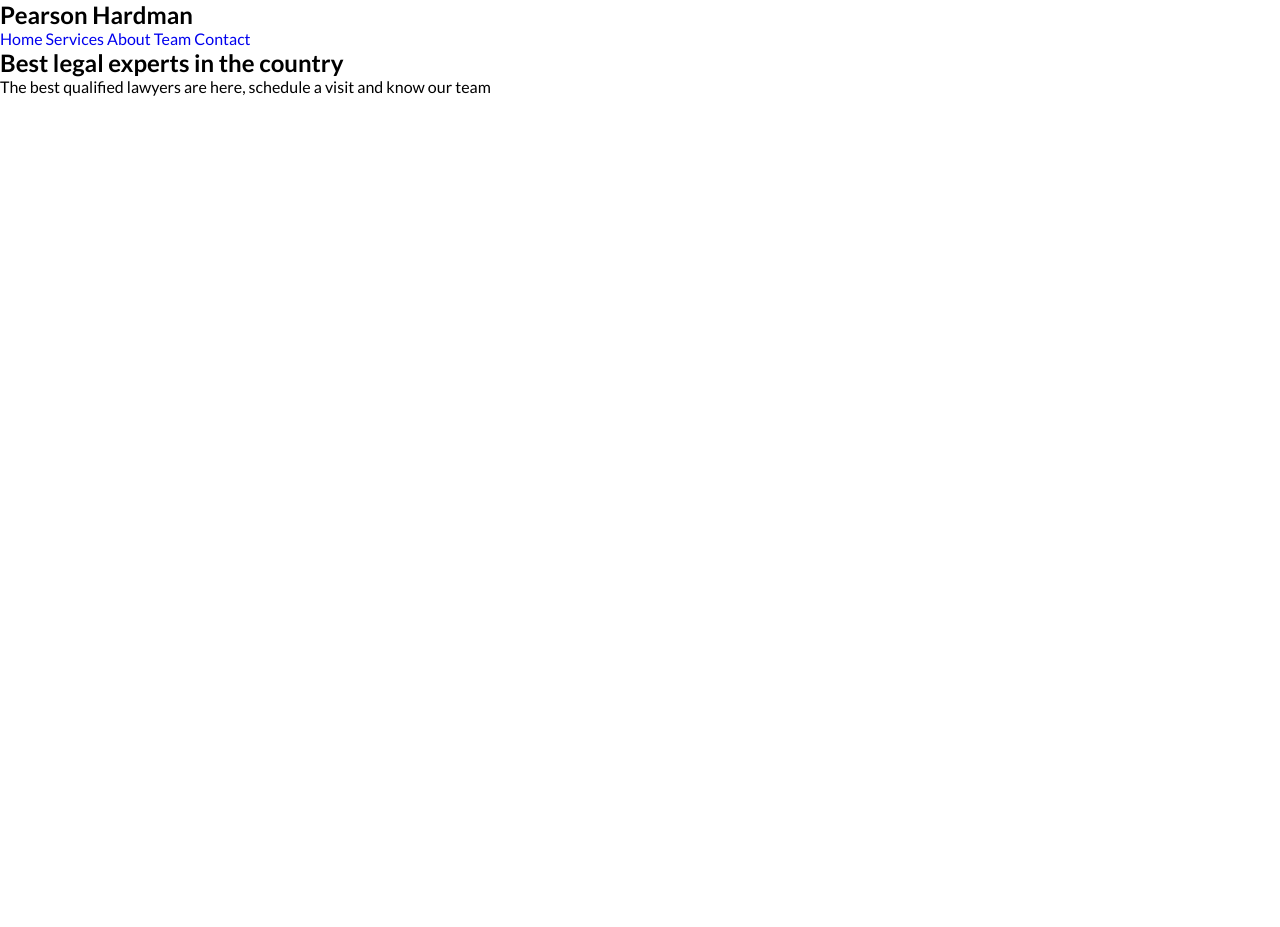
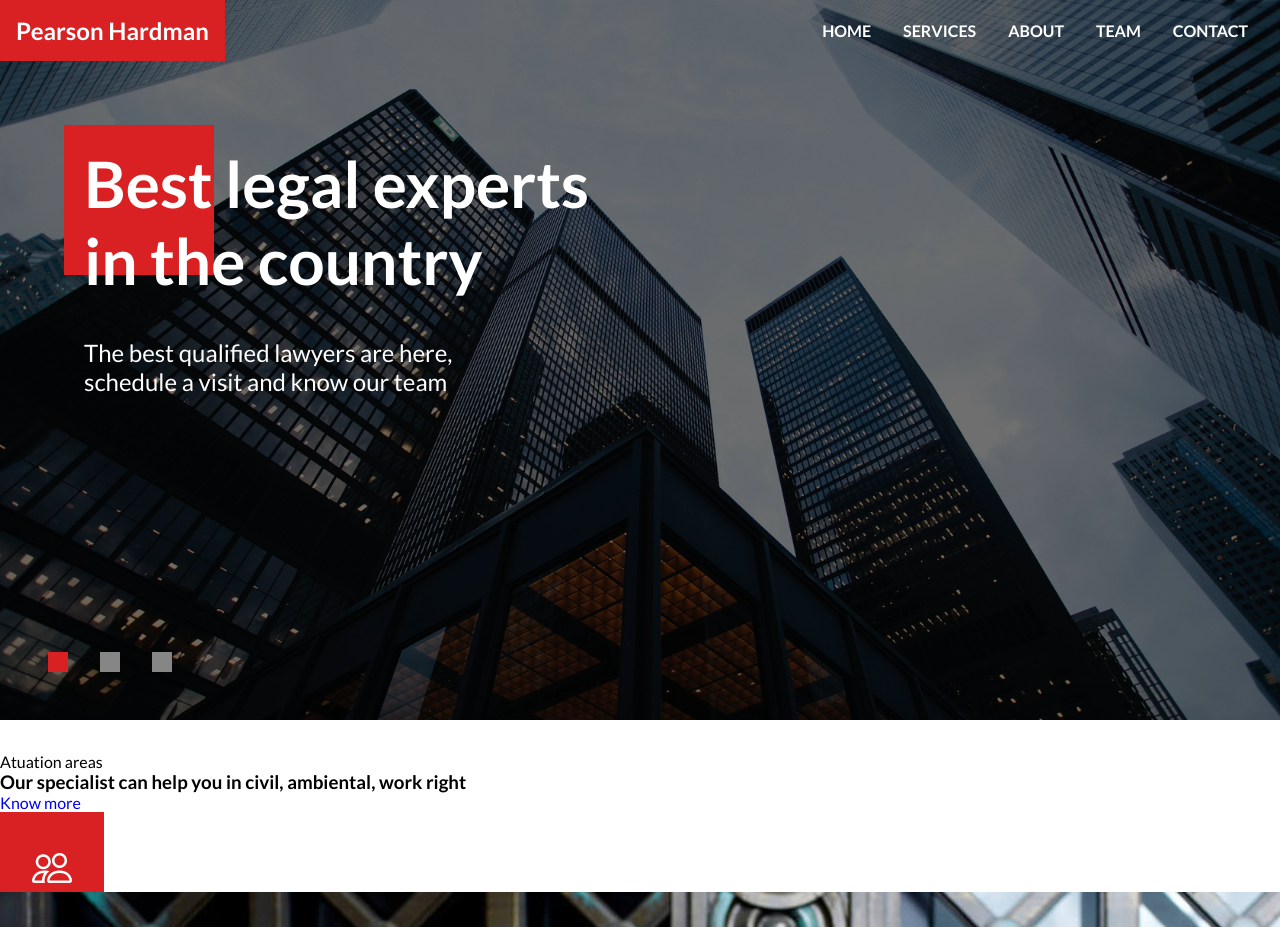
Before and after one commit to ronaldobattisti/Course_HTML_CSS_JavaScript, a plain HTML site: page website/Project/index.html in a window 1280 px wide. Shown: the top 927 px of the page. Before the commit the page ends 800 px from the top, so only its background shows below. Drawn offline with nearby package versions, Linux system fonts and the light colour scheme.

Commit message:
developing 2nd part

```diff
--- a/website/Project/css/styles.css
+++ b/website/Project/css/styles.css
@@ -37,3 +37,129 @@ i {
     font-size: 2.5rem;
     padding: 2rem;
 }
+
+/* header and banner */
+#header {
+    /* banner will have at least 90% the screen size */
+    min-height: 90vh;
+    /* the ".." return a folder */
+    background-image: url("../img/main_banner4.png");
+    /* Image size optmized to the page size*/
+    background-size: cover;
+    /*center image */
+    background-position: center;
+    /* change the text color */
+    color: var(--primary-text-color);
+    /* a space to the next sessio be separated from the first */
+    margin-bottom: 2rem;
+    /* relative because it will have other absolute position ellements insithe this ellement */
+    position: relative;
+}
+
+#inner-header {
+    /* make the ellement easier to move */
+    display: flex;
+    /* make the title and the options be spaced to the sides */
+    justify-content: space-between;
+    /* align vertically in the center*/
+    align-items: center;
+}
+
+#brand {
+    background-color: var(--main-color);
+    /* Padding is the space over and under the title */
+    padding: 1rem;
+}
+
+#navbar {
+    display: flex;
+    /* Space 2rem between each */
+    gap: 2rem;
+    text-transform: uppercase;
+    margin-right: 2rem;
+}
+
+/* Modifying only the items with tag "a" that are inside the navbar */
+#navbar a {
+    color: var(--primary-text-color);
+    font-weight: bold;
+    pad: 1rem;
+}
+
+.banner.active {
+    opacity: 1;
+}
+
+.banner {
+    max-height: 50%;
+    padding: 4rem;
+    opacity: 0;
+    /* Make the banner be inside the other banner. Its position now is absolute, not relative */
+    position: absolute;
+    transition: .6s;
+}
+
+.banner h2 {
+    font-size: 4rem;
+    margin-bottom: 1.2rem;
+    position: relative;
+    /* as higher the zindex is, upper the object is */
+    z-index: 2;
+    left: 20px;
+    top: 20px;
+}
+
+.banner p {
+    font-size: 1.5rem;
+    position: relative;
+    left: 20px;
+    top: 40px;
+}
+
+.square {
+    display: block;
+    width: 150px;
+    height: 150px;
+    background-color: var(--main-color);
+    position: absolute;
+    z-index: 1;
+}
+
+.dots {
+    display: flex;
+    gap: 2rem;
+    position: absolute;
+    bottom: 3rem;
+    left: 3rem;
+}
+
+.dot {
+    width: 20px;
+    height: 20px;
+    background-color: var(--secondary-color);
+
+}
+
+.dot.active {
+    background-color: var(--main-color);
+}
+
+/* Actuation areas */
+.text-image-section {
+    /* flex to let the img is the side of the text */
+    display: flex;
+    /* wrap because if width exceeds the screen size, one div go under other */
+    flex-wrap: wrap;
+    gap: 2rem
+}
+
+.text-conteiner {
+    /* determine how bigger is than the other */
+    flex: 2 1 0;
+    display: flex;
+    gap: 2rem;
+    flex-direction: column;
+
+    justify-content: center;
+    text-align: right;
+}
--- a/website/Project/index.html
+++ b/website/Project/index.html
@@ -21,7 +21,7 @@
 <body>
     <!-- Header and Banner -->
     <header id="header">
-        <div id="innerhea">
+        <div id="inner-header">
             <h2 id="brand">Pearson Hardman</h2>
             <!-- Navigation Bar -->
             <nav id="navbar">
@@ -37,9 +37,9 @@
         <!-- Banners that change between them -->
         <div class="banner active">
             <span class="square"></span>
-            <h2>Best legal experts in the country</h2>
+            <h2>Best legal experts <br>in the country</h2>
             <p>
-                The best qualified lawyers are here,
+                The best qualified lawyers are here, <br>
                 schedule a visit and know our team
             </p>
         </div>
@@ -49,6 +49,53 @@
             <div class="dot"></div>
         </div>
     </header>
+    <!-- Actuation areas -->
+    <main id="expertise-areas" class="text-image-section">
+        <div id="expertise-information" class="text-container">
+            <p class="section-subtitle">Atuation areas</p>
+            <h3 id="section-title">Our specialist can help you in civil, ambiental, work right</h3>
+            <a href="#" class="btn">Know more</a>
+        </div>
+        <div id="expertise-image-conteiner" class="image-conteiner">
+            <i class="bi bi-people"></i>
+            <!-- the alt field is to wite a description of the image -->
+            <img src="img/employees_banner.jpg" alt="Pearson Hardmann lawyers">
+        </div>
+        <div id="other-services">
+            <div id="service">
+                <img src="img/bank.jpg" alt="Bank">
+                <i class="bi bi-bank"></i>
+                <div id="service-info">
+                    <h4>Banks and personal finances</h4>
+                    <p>Lorem ipsum dolor sit amet consectetur adipisicing elit. Placeat sit esse quod quasi accusantium
+                        consequatur ducimus voluptatibus nam quis expedita nesciunt, voluptatum, quam soluta rerum? Eum
+                        architecto fugiat error eveniet.</p>
+                </div>
+            </div>
+            <div id="service">
+                <img src="img/construction.jpg" alt="Construction">
+                <i class="bi bi-bricks"></i>
+                <div id="service-info">
+                    <h4>Construction of properties without deed</h4>
+                    <p>Lorem ipsum dolor sit amet consectetur adipisicing elit. Placeat sit esse quod quasi accusantium
+                        consequatur ducimus voluptatibus nam quis expedita nesciunt, voluptatum, quam soluta rerum? Eum
+                        architecto fugiat error eveniet.</p>
+                </div>
+            </div>
+            <div id="service">
+                <img src="img/company.jpg" alt="Company">
+                <i class="bi bi-building"></i>
+                <div id="service-info">
+                    <h4>Companyes and employees</h4>
+                    <p>Lorem ipsum dolor sit amet consectetur adipisicing elit. Placeat sit esse quod quasi accusantium
+                        consequatur ducimus voluptatibus nam quis expedita nesciunt, voluptatum, quam soluta rerum? Eum
+                        architecto fugiat error eveniet.</p>
+                </div>
+            </div>
+        </div>
+    </main>
 </body>
 
 </html>
+
+<div id="teste1" class="testes"></div>
```
